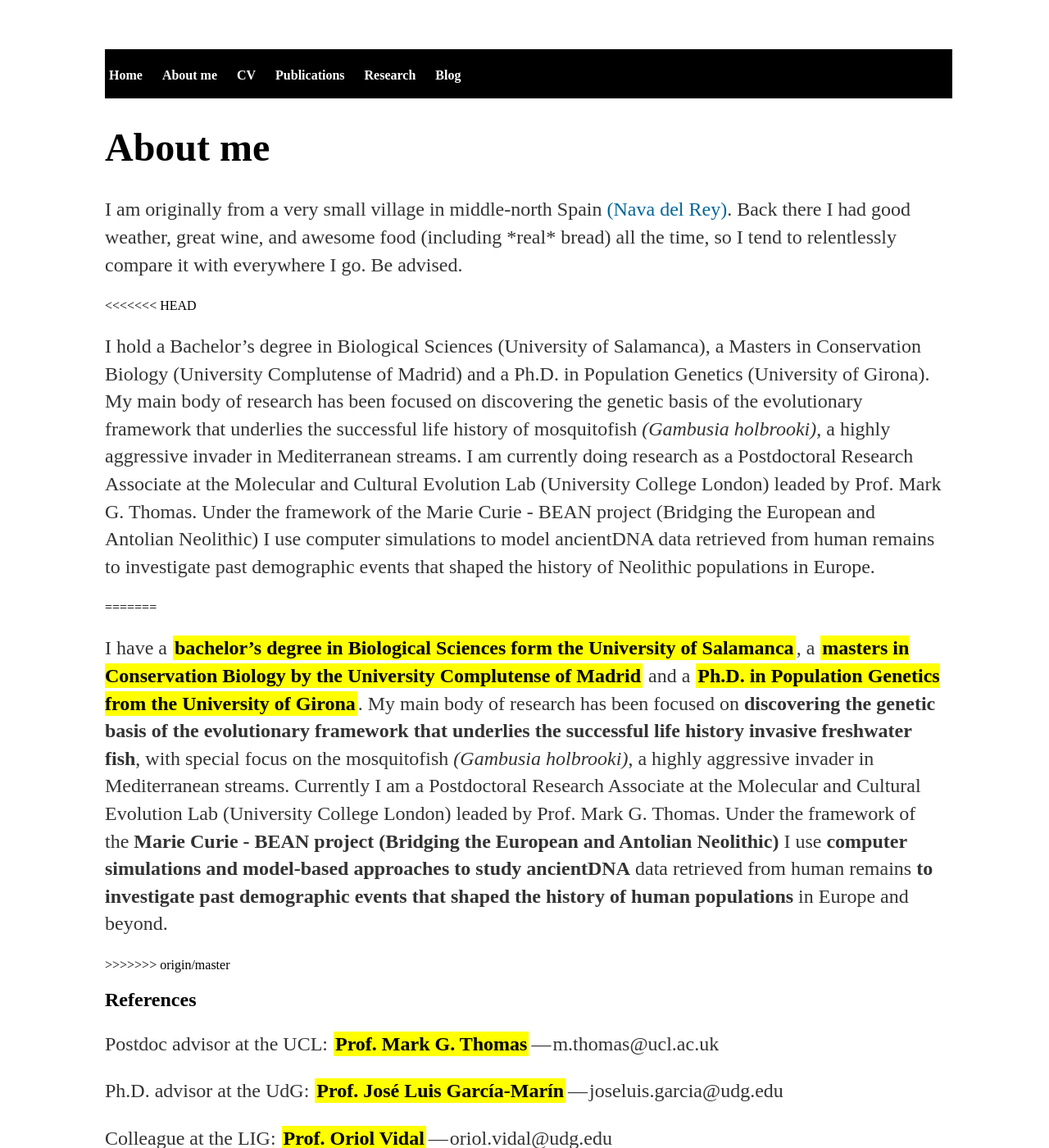
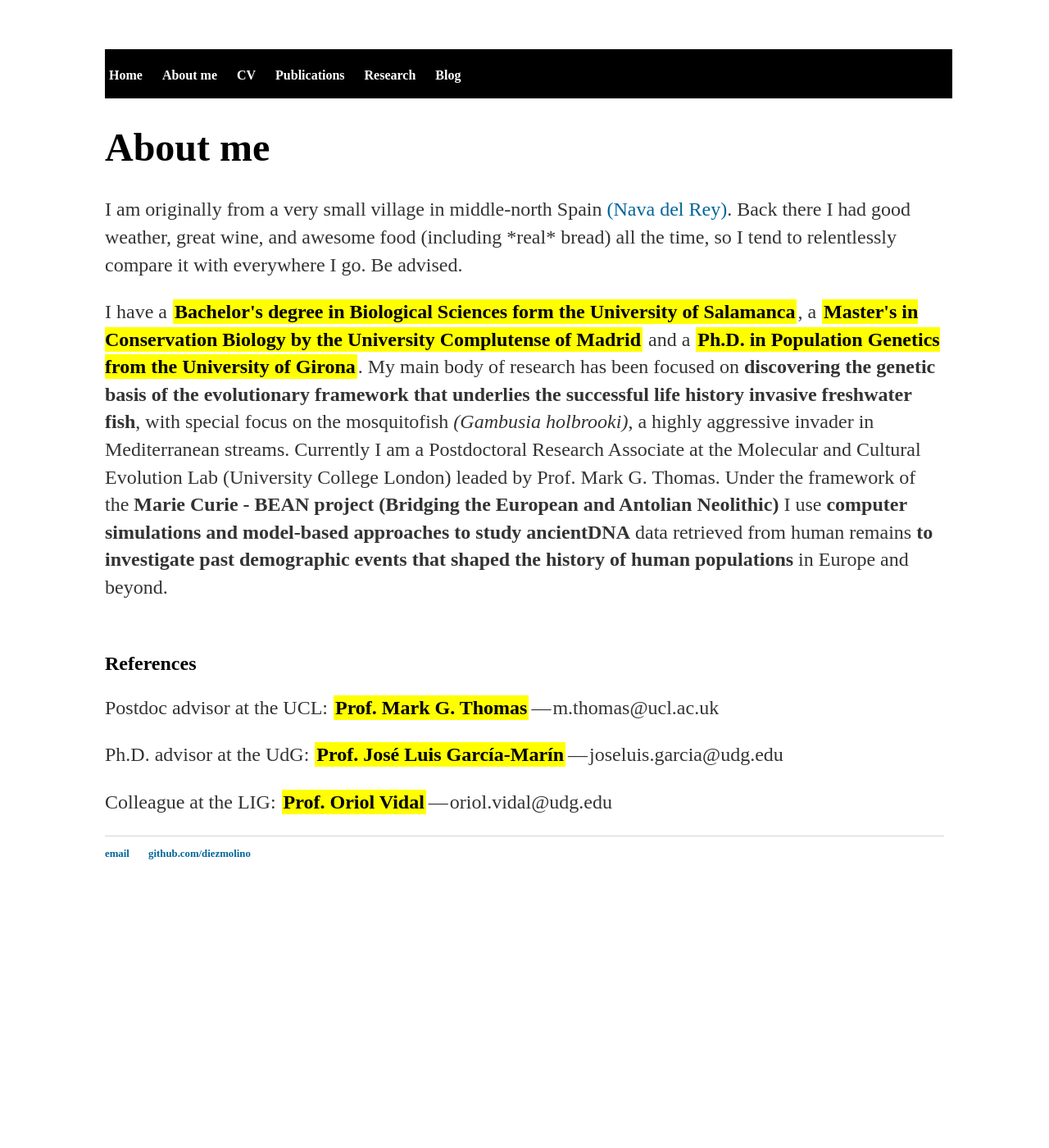
Before and after one commit to DiezMolino/diezmolino.github.io, a Jekyll site: the page about/index.html, which Jekyll copies as it is, in a window 1280 px wide and 1400 px high. Shown: the whole window at 82% size. Built offline with Jekyll 4.4.1, drawn with Linux system fonts in a browser that asks for light colours.

Commit message:
Update index.html

```diff
--- a/about/index.html
+++ b/about/index.html
@@ -35,11 +35,7 @@
 
         		<p>I am originally from a very small village in middle-north Spain <a class='one' href='https://www.google.co.uk/webhp?sourceid=chrome-instant&ion=1&espv=2&ie=UTF-8#q=nava%20del%20rey'>(Nava del Rey)</a>. Back there I had good weather, great wine, and awesome food (including *real* bread) all the time, so I tend to relentlessly compare it with everywhere I go. Be advised. </p>
 
-<<<<<<< HEAD
-        		<p>I hold a Bachelor’s degree in Biological Sciences (University of Salamanca), a Masters in Conservation Biology (University Complutense of Madrid) and a Ph.D. in Population Genetics (University of Girona). My main body of research has been focused on discovering the genetic basis of the evolutionary framework that underlies the successful life history of mosquitofish <i>(Gambusia holbrooki)</i>, a highly aggressive invader in Mediterranean streams. I am currently doing research as a Postdoctoral Research Associate at the Molecular and Cultural Evolution Lab (University College London) leaded by Prof. Mark G. Thomas. Under the framework of the Marie Curie - BEAN project (Bridging the European and Antolian Neolithic) I use computer simulations to model ancientDNA data retrieved from human remains to investigate past demographic events that shaped the history of Neolithic populations in Europe.</p>
-=======
-        		<p>I have a <b style='padding:2px; color: black; background-color: yellow; border: white 1px solid'>bachelor’s degree in Biological Sciences form the University of Salamanca</b>, a <b style='padding:2px; color: black; background-color: yellow; border: white 1px solid'>masters in Conservation Biology by the University Complutense of Madrid</b> and a <b style='padding:2px; color: black; background-color: yellow; border: white 1px solid'>Ph.D. in Population Genetics  from the University of Girona</b>. My main body of research has been focused on <b>discovering the genetic basis of the evolutionary framework that underlies the successful life history invasive freshwater fish</b>, with special focus on the mosquitofish <i>(Gambusia holbrooki)</i>, a highly aggressive invader in Mediterranean streams. Currently I am a Postdoctoral Research Associate at the Molecular and Cultural Evolution Lab (University College London) leaded by Prof. Mark G. Thomas. Under the framework of the <b>Marie Curie - BEAN project (Bridging the European and Antolian Neolithic)</b> I use <b>computer simulations and model-based approaches to study ancientDNA</b> data retrieved from human remains <b>to investigate past demographic events that shaped the history of human populations</b> in Europe and beyond.</p>
->>>>>>> origin/master
+        		<p>I have a <b style='padding:2px; color: black; background-color: yellow; border: white 1px solid'>Bachelor's degree in Biological Sciences form the University of Salamanca</b>, a <b style='padding:2px; color: black; background-color: yellow; border: white 1px solid'>Master's in Conservation Biology by the University Complutense of Madrid</b> and a <b style='padding:2px; color: black; background-color: yellow; border: white 1px solid'>Ph.D. in Population Genetics  from the University of Girona</b>. My main body of research has been focused on <b>discovering the genetic basis of the evolutionary framework that underlies the successful life history invasive freshwater fish</b>, with special focus on the mosquitofish <i>(Gambusia holbrooki)</i>, a highly aggressive invader in Mediterranean streams. Currently I am a Postdoctoral Research Associate at the Molecular and Cultural Evolution Lab (University College London) leaded by Prof. Mark G. Thomas. Under the framework of the <b>Marie Curie - BEAN project (Bridging the European and Antolian Neolithic)</b> I use <b>computer simulations and model-based approaches to study ancientDNA</b> data retrieved from human remains <b>to investigate past demographic events that shaped the history of human populations</b> in Europe and beyond.</p>
 
 <br/>
 
```
